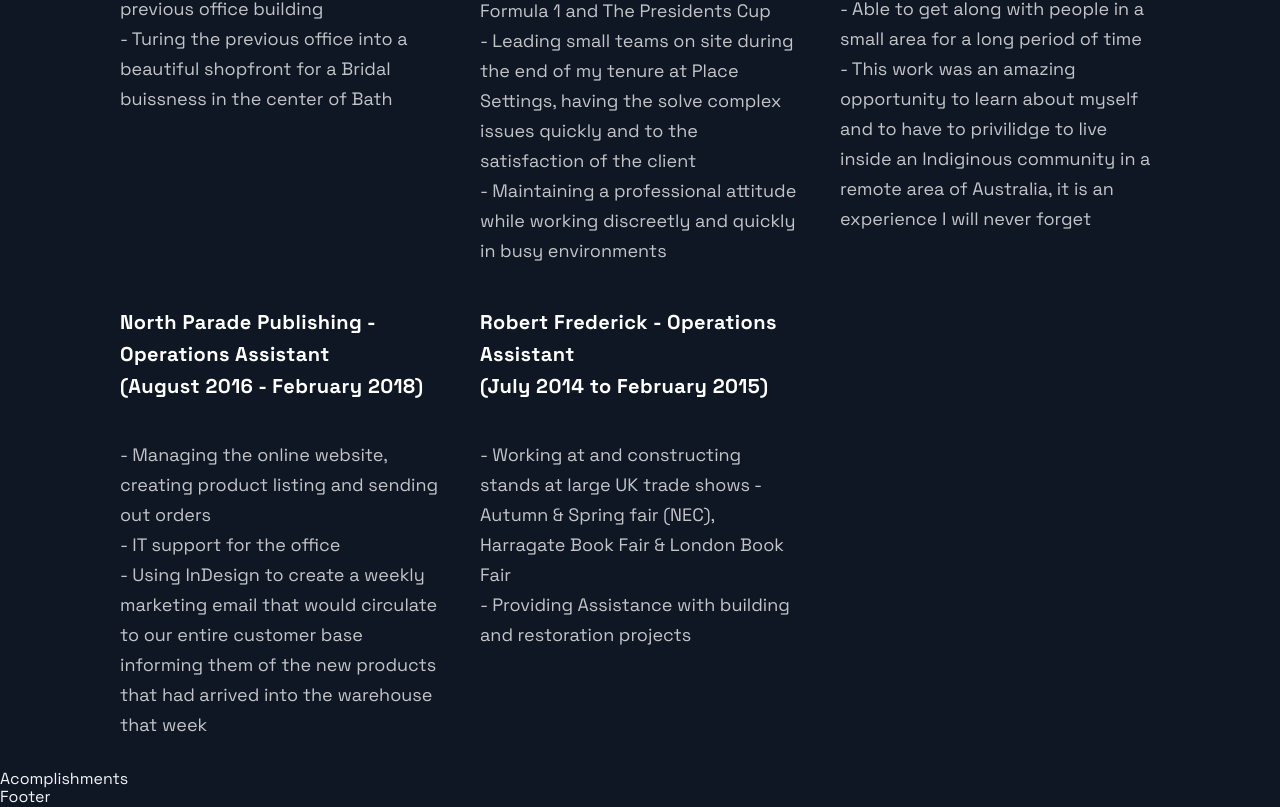
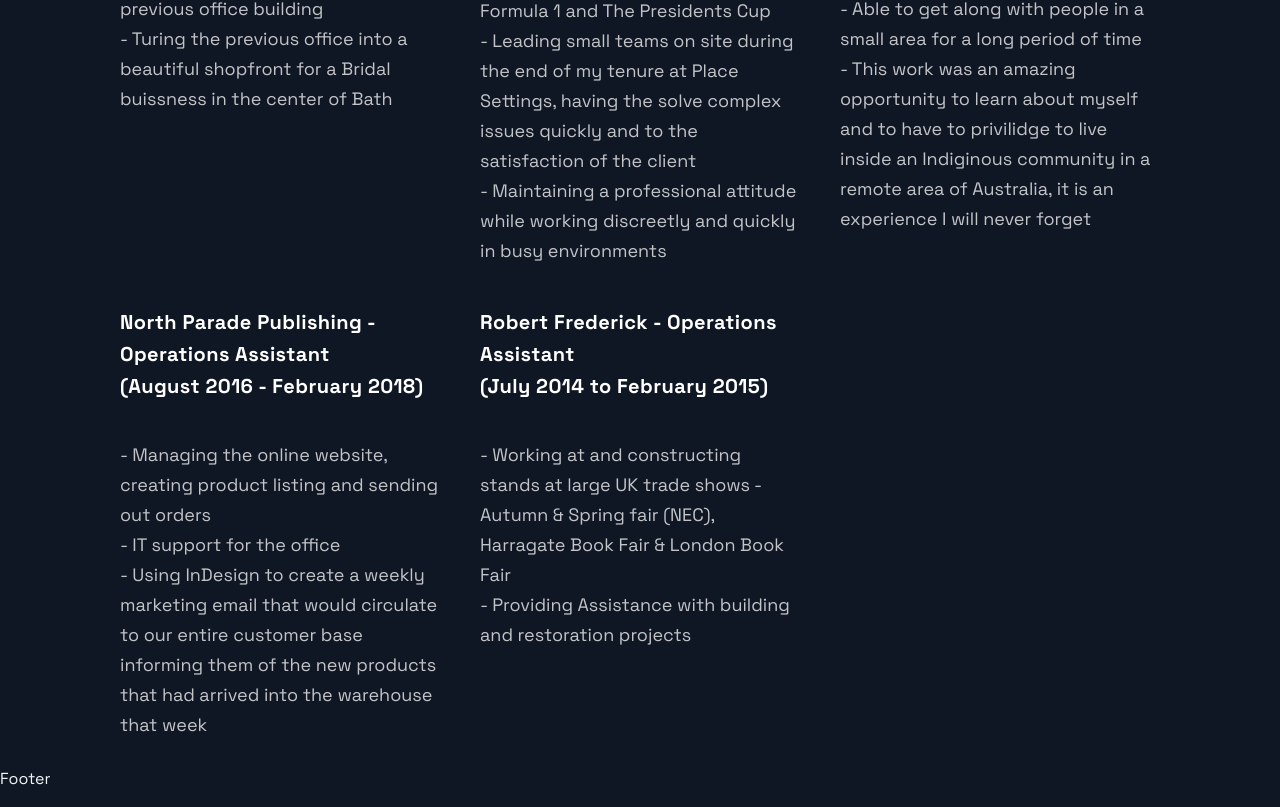
Before and after one commit to SeanEmmers/portfolio, a Next.js app: page / in a window 1280 px wide. Shown: the part 3206-4013 px from the top of the page. Built offline with nearby package versions, Linux system fonts and the light colour scheme.

Commit message:
work experience

```diff
--- a/src/components/TimeLine/TimeLine.js
+++ b/src/components/AboutMe/AboutMe.js
@@ -1,10 +1,10 @@
 import React from 'react';
-import { ListTitle } from './TimeLineStyles';
+import { ListTitle } from './AboutMeStyles';
 import { List, ListContainer, ListItem, ListParagraph } from '../Technologies/TechnologiesStyles';
 import { Section, SectionDivider, SectionText, SectionTitle } from '../../styles/GlobalComponents';
 import { TimeLineData } from '../../constants/constants';
 
-const Timeline = () => {
+const AboutMe = () => {
 
   return (
     <Section id='about'>
@@ -89,4 +89,4 @@
   );
 };
 
-export default Timeline;
+export default AboutMe;
--- a/src/pages/index.js
+++ b/src/pages/index.js
@@ -1,9 +1,9 @@
-import Acomplishments from '../components/Acomplishments/Acomplishments';
+import Education from '../components/Education/Education';
 import BgAnimation from '../components/BackgroundAnimation/BackgroundAnimation';
 import Hero from '../components/Hero/Hero';
 import Projects from '../components/Projects/Projects';
 import Technologies from '../components/Technologies/Technologies';
-import Timeline from '../components/TimeLine/TimeLine';
+import AboutMe from '../components/AboutMe/AboutMe';
 import { Layout } from '../layout/Layout';
 import { Section } from '../styles/GlobalComponents';
 
@@ -16,8 +16,7 @@
       </Section>
       <Projects />
       <Technologies />
-      <Timeline />
-      <Acomplishments />
+      <AboutMe />
     </Layout>
   );
 };
```
Also changed, not shown: src/components/AboutMe/AboutMeStyles.js (renamed from src/components/TimeLine/TimeLineStyles.js), src/components/Education/Education.js (added), src/components/Education/EducationStyles.js (added).
